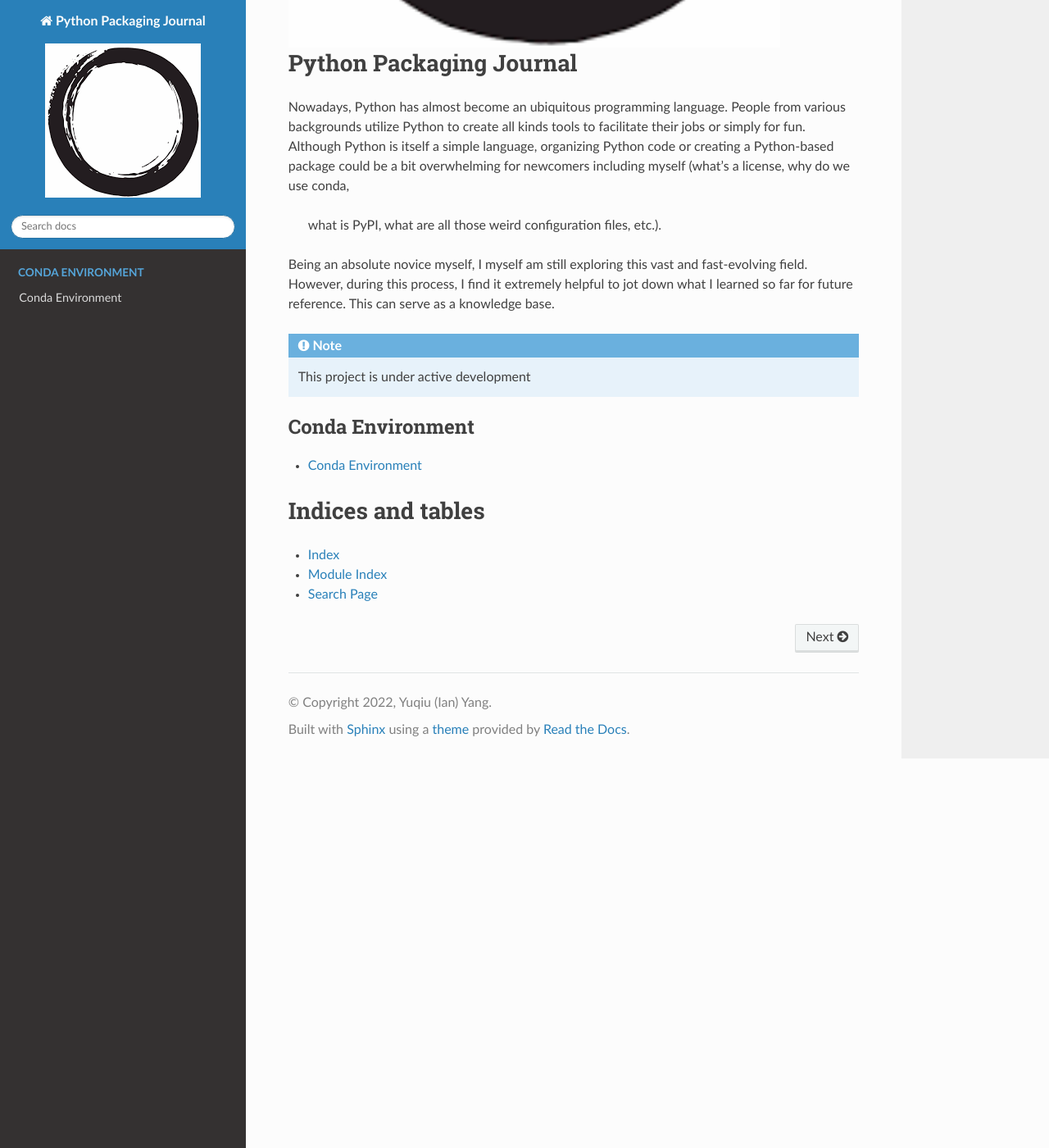
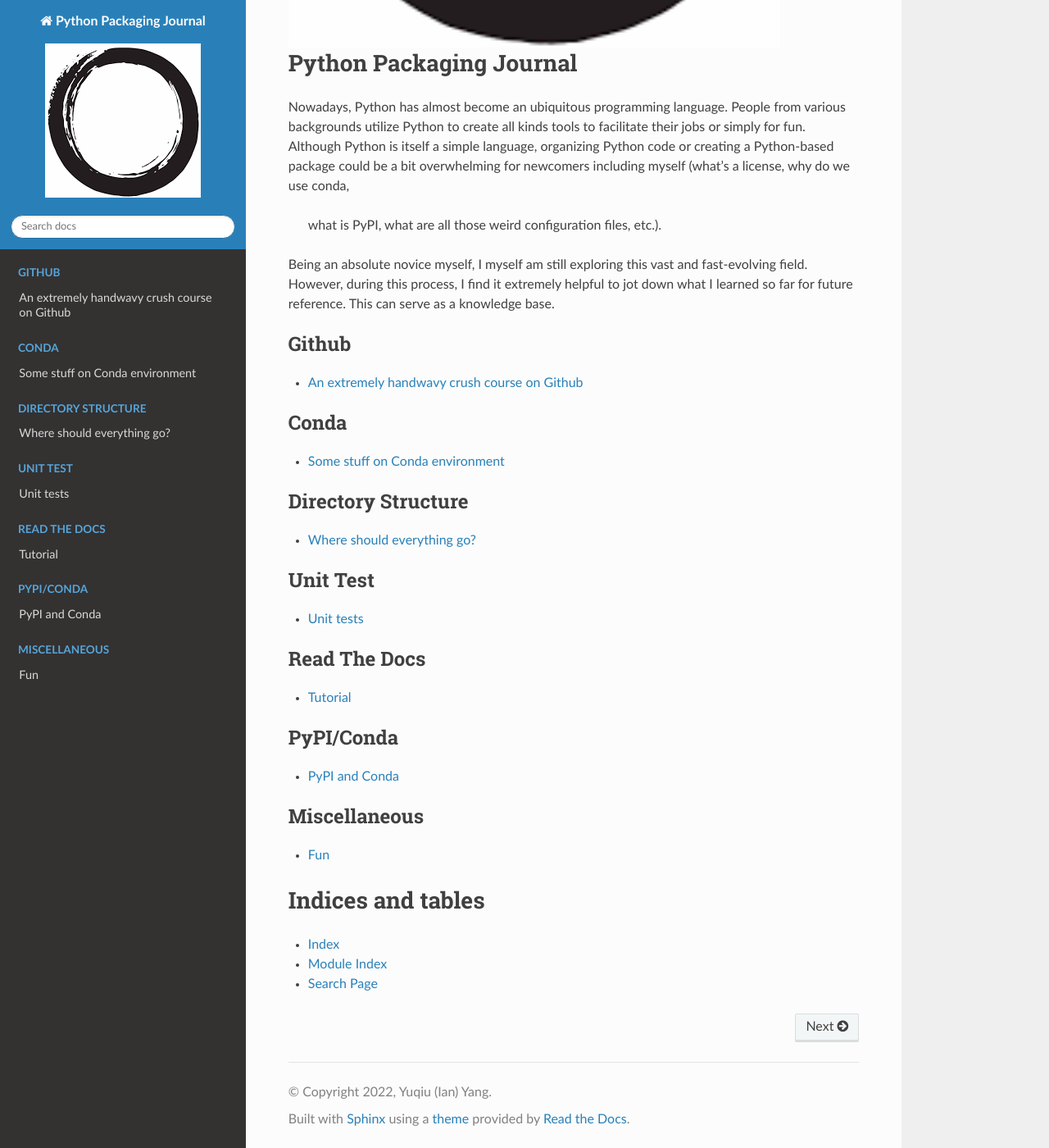
Before and after one commit to Yuqiu-Yang/Python_Packaging_Journal, a Sphinx documentation site: the page built from docs/source/index.rst, in a window 1280 px wide and 1400 px high, scrolled down 635 px. Shown: the whole window at 82% size. Built offline with Sphinx 7.4.7 and the Read the Docs theme 2.0.0, drawn with Linux system fonts in a browser that asks for light colours.

Commit message:
Doc structure updated

```diff
--- /dev/null
+++ b/docs/source/conda/index.rst
@@ -0,0 +1,2 @@
+Some stuff on Conda environment
+=====================================
--- a/docs/source/conda_env.rst
+++ /dev/null
@@ -1,5 +0,0 @@
-Conda Environment
-================
-
-Environment
-------------
--- /dev/null
+++ b/docs/source/directory/index.rst
@@ -0,0 +1,2 @@
+Where should everything go?
+==============================
--- /dev/null
+++ b/docs/source/github/index.rst
@@ -0,0 +1,2 @@
+An extremely handwavy crush course on Github
+===================================================
--- a/docs/source/index.rst
+++ b/docs/source/index.rst
@@ -19,19 +19,47 @@ Being an absolute novice myself, I myself am still exploring this vast and fast-
 However, during this process, I find it extremely helpful to jot down what I learned so far for future reference.
 This can serve as a knowledge base.
 
-.. note::
-   This project is under active development
+.. toctree::
+   :maxdepth: 1
+   :caption: Github
+
+   github/index
 
 .. toctree::
    :maxdepth: 1
-   :caption: Conda Environment
+   :caption: Conda
 
-   conda_env
+   conda/index
 
 .. toctree::
    :maxdepth: 1
-   :caption: Readthedocs and Sphinx
+   :caption: Directory Structure
 
+   directory/index
+
+.. toctree::
+   :maxdepth: 1
+   :caption: Unit Test
+
+   unit_test/index
+
+.. toctree::
+   :maxdepth: 1
+   :caption: Read The Docs
+
+   read_the_docs/index
+
+.. toctree::
+   :maxdepth: 1
+   :caption: PyPI/Conda
+
+   publish/index
+
+.. toctree::
+   :maxdepth: 1
+   :caption: Miscellaneous
+
+   mis/index
 
 Indices and tables
 ==================
--- /dev/null
+++ b/docs/source/mis/index.rst
@@ -0,0 +1,2 @@
+Fun
+====================
--- /dev/null
+++ b/docs/source/publish/index.rst
@@ -0,0 +1,2 @@
+PyPI and Conda
+==========================
--- /dev/null
+++ b/docs/source/read_the_docs/index.rst
@@ -0,0 +1,2 @@
+Tutorial
+===================
--- a/docs/source/readthedoc.rst
+++ /dev/null
@@ -1,2 +0,0 @@
-Readthedocs.io and Sphinx
-=========================
--- /dev/null
+++ b/docs/source/unit_test/index.rst
@@ -0,0 +1,2 @@
+Unit tests
+=====================
```
